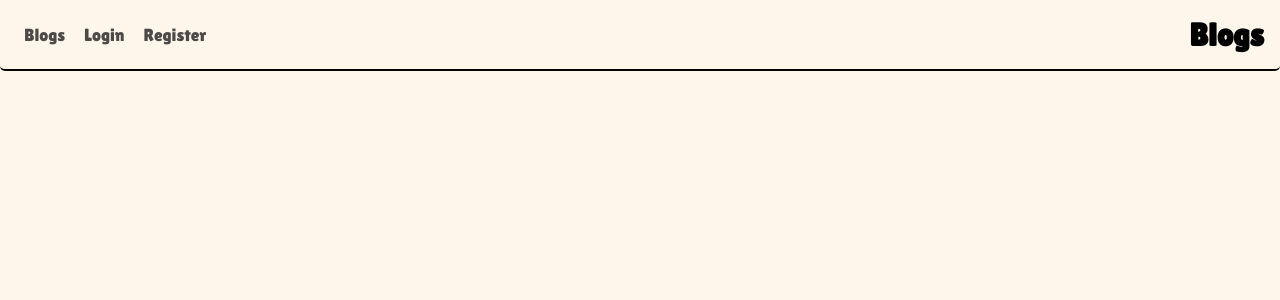
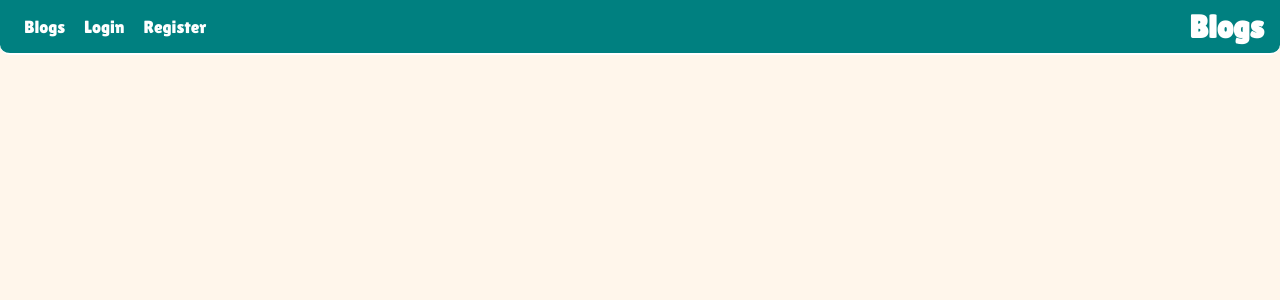
Before and after one commit to rzmahdi/django_blog, a Django app: page / in a window 1280 px wide. Shown: the top 300 px of the page. Run offline with Django 4.2, Linux system fonts and the light colour scheme; data that the repository does not hold is empty; some web fonts are replaced.

Commit message:
chore: update header style

```diff
--- a/static/base.css
+++ b/static/base.css
@@ -15,15 +15,17 @@ header{
     font-weight: 100;
     font-style: normal;
     border-bottom: 2px solid;
-    border-radius: 5px;
-    padding: 1rem;
+    border-radius: 0 0 10px 10px;
+    padding: .5rem 1rem;
     display: flex;
     align-items: center;
     justify-content: space-between;
+    background-color: teal;
+    color: white;
 }
 
 header a{
-    color: rgba(0, 0, 0, 0.7);
+    color: white;
     text-decoration: none;
     transition: .3s ease;
     margin: 0 .5rem;
@@ -31,5 +33,5 @@ header a{
 }
 
 header a:hover{
-    color: black;
+    color: rgb(201, 201, 201);
 }
```
